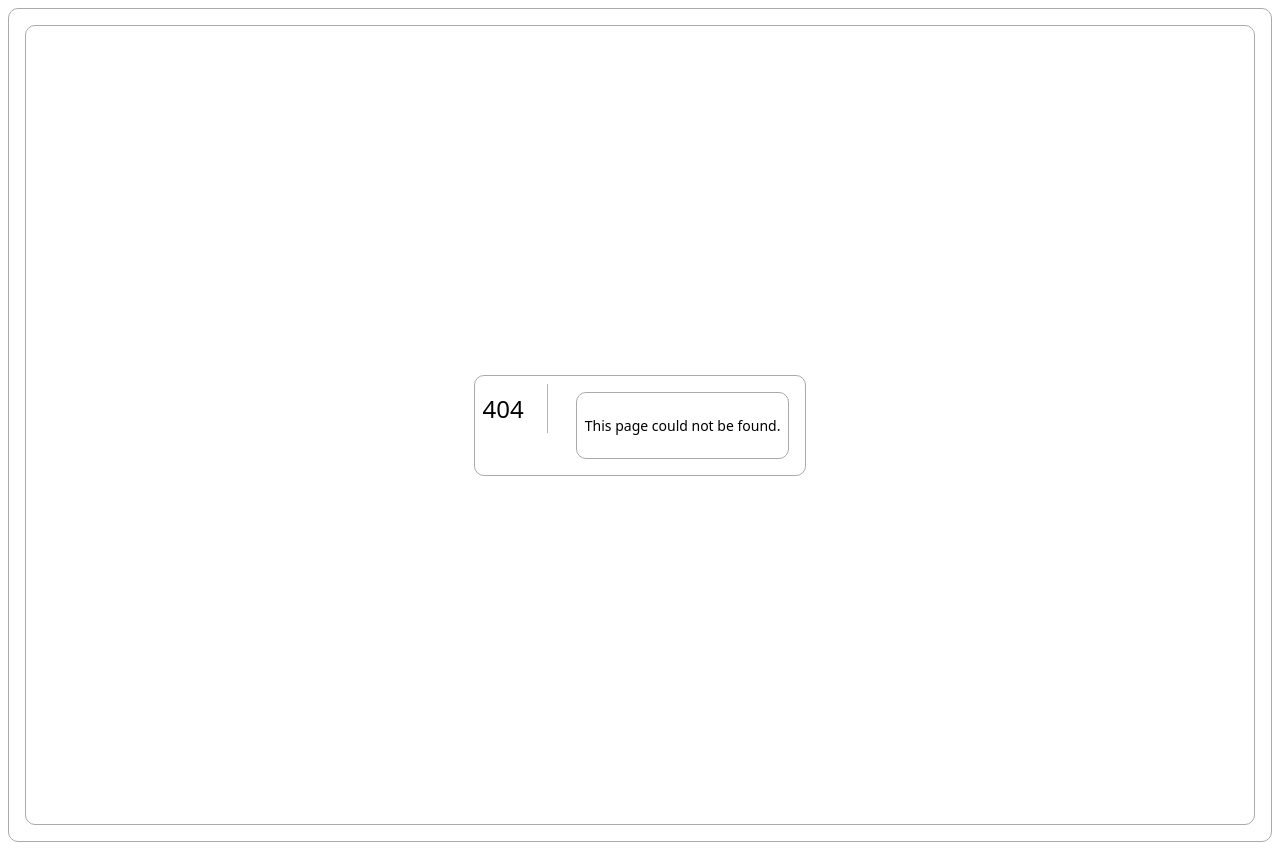
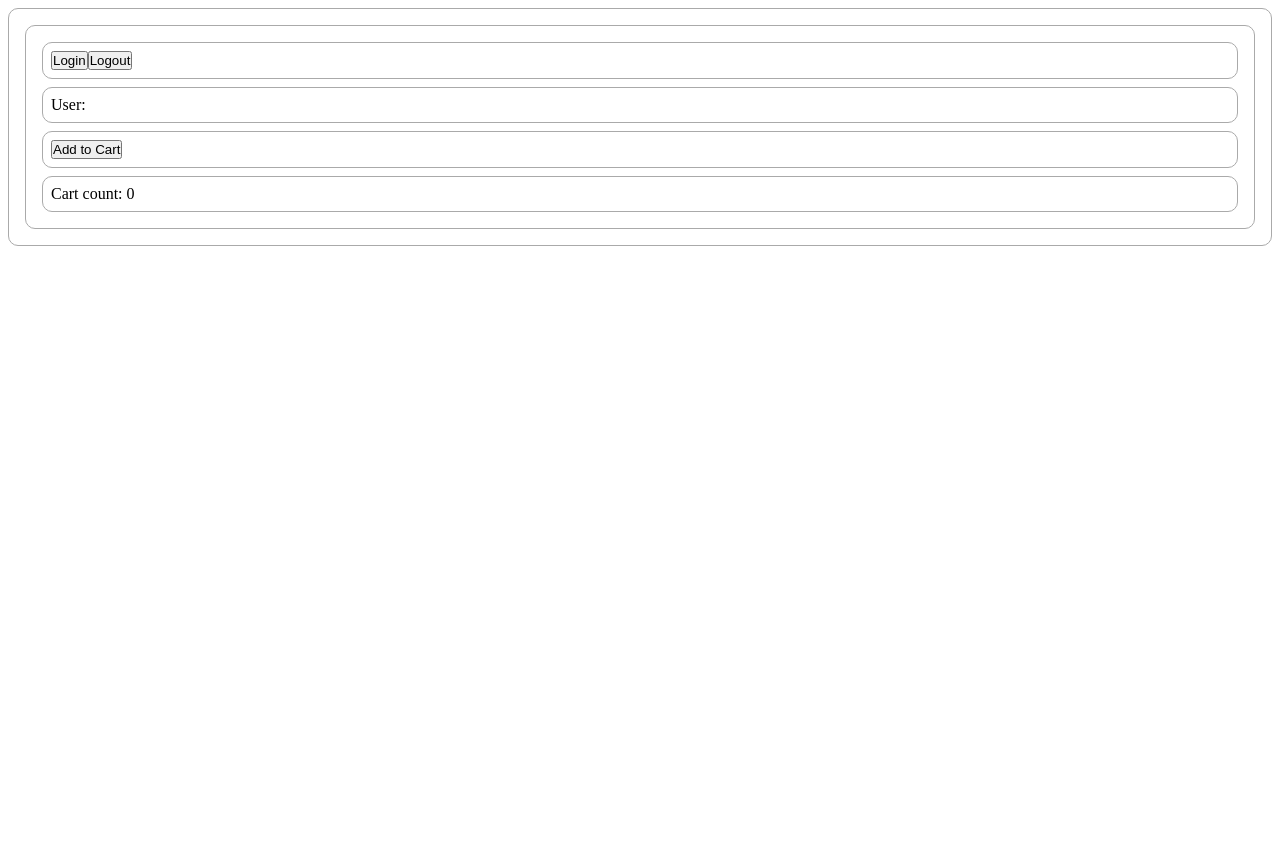
Before and after one commit to d85/react-context-example, a Next.js app: page /ecommerce/ecommerce-context in a window 1280 px wide. Before the commit this address had no page. After the commit the page ends 800 px from the top, so only its background shows below. Built offline with nearby package versions, Linux system fonts and the light colour scheme.

Commit message:
Add Context equivalent of Zustand store

```diff
--- /dev/null
+++ b/pages/ecommerce/ecommerce-context.js
@@ -0,0 +1,56 @@
+import {
+  useLogin,
+  useLogout,
+  useAddToCart,
+  useUser,
+  useCartCount,
+  StoreContextProvider
+} from './store-context'
+
+const LoginSection = () => {
+  const login = useLogin()
+  const logout = useLogout()
+
+  return (
+    <div>
+      <button onClick={login}>Login</button>
+      <button onClick={logout}>Logout</button>
+    </div>
+  )
+}
+
+const UserSection = () =>  {
+  const user = useUser()
+  return (<div>User: {user}</div>)
+}
+
+const AddToCartSection = () => {
+  const addToCart = useAddToCart()
+  return (
+    <div>
+      <button onClick={addToCart}>Add to Cart</button>
+    </div>
+  )
+}
+
+const CartCountSection = () =>  {
+  const cartCount = useCartCount()
+  return <div>Cart count: {cartCount}</div>
+}
+
+function ContextPage() {
+  return <div>
+    <LoginSection />
+    <UserSection />
+    <AddToCartSection />
+    <CartCountSection />
+  </div>
+}
+
+export default function ContextPageWrapper() {
+  return (
+    <StoreContextProvider>
+      <ContextPage />
+    </StoreContextProvider>
+  )
+}
--- /dev/null
+++ b/pages/ecommerce/store-context.js
@@ -0,0 +1,39 @@
+import { useState, createContext, useContext } from 'react'
+
+// import create from 'zustand'
+
+// const useStore = create(set => ({
+//   user: '',
+//   cartCount: 0,
+//   login: () => set(() => ({ user: 'Jack' })),
+//   logout: () => set(() => ({ user: '' })),
+//   addToCart: () => set(state => ({ cartCount: state.cartCount + 1 })),
+// }))
+
+const useStore = () => {
+  const [user, setUser] = useState('')
+  const [cartCount, setCartCount] = useState(0)
+
+  return {
+    user,
+    cartCount,
+    login: () => setUser('Jack'),
+    logout: () => setUser(''),
+    addToCart: () => setCartCount(cartCount + 1)
+  }
+}
+
+const StoreContext = createContext(null)
+export const StoreContextProvider = ({ children }) => (
+  <StoreContext.Provider value={useStore()}>
+    { children }
+  </StoreContext.Provider>
+)
+
+export const useLogin = () => useContext(StoreContext).login
+export const useLogout = () => useContext(StoreContext).logout
+export const useAddToCart = () => useContext(StoreContext).addToCart
+export const useUser = () => useContext(StoreContext).user
+export const useCartCount = () => useContext(StoreContext).cartCount
+
+export default useStore
--- a/pages/ecommerce/store-zustand.js
+++ b/pages/ecommerce/store-zustand.js
@@ -1,4 +1,4 @@
-import create from 'zustand'
+import { create } from 'zustand'
 
 const useStore = create(set => ({
   user: '',
```
